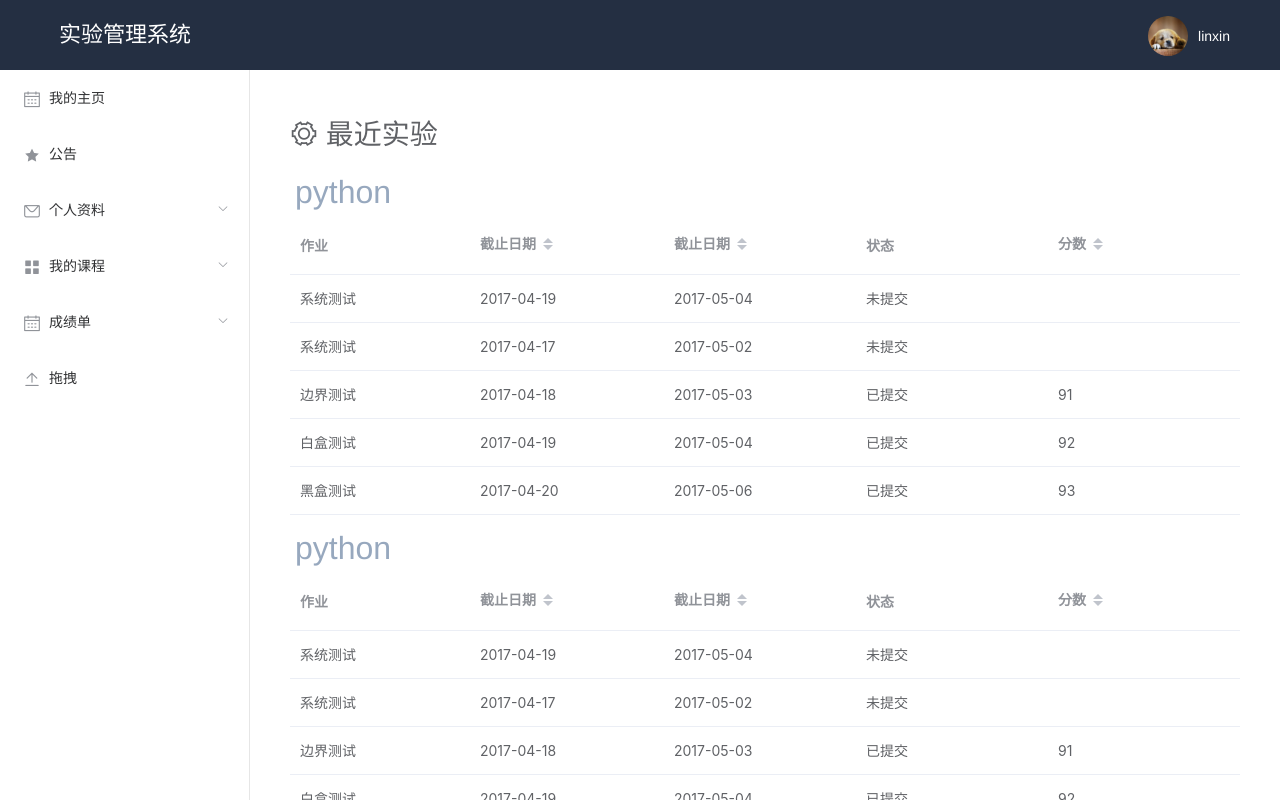
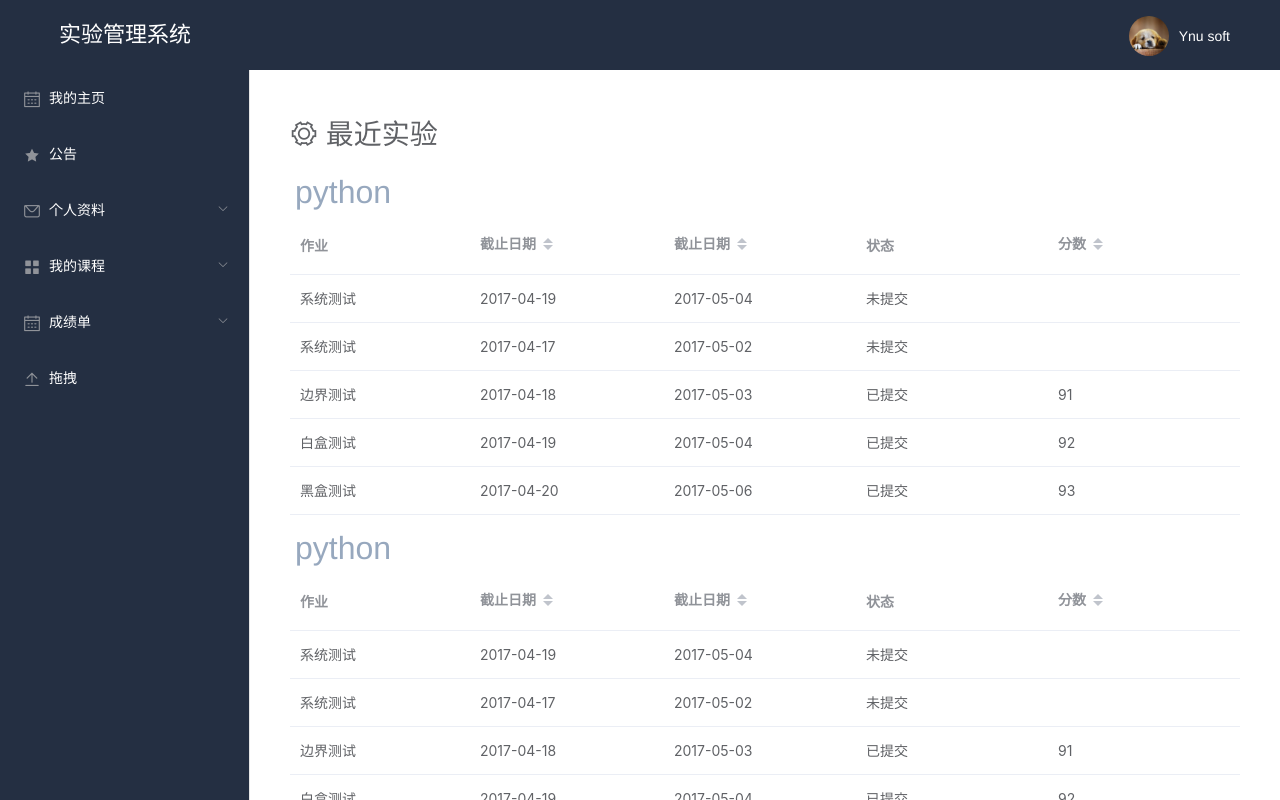
Before and after one commit to fwgood/LabSystem, a Vue app in the folder Web/: page /#/readme in a window 1280 px wide. Built offline with nearby package versions, Linux system fonts and the light colour scheme.

Commit message:
持久登录

```diff
--- a/Web/src/components/common/Header.vue
+++ b/Web/src/components/common/Header.vue
@@ -18,12 +18,12 @@
 export default {
   data() {
     return {
-      name: 'linxin'
+      name: 'Ynu soft'
     }
   },
   computed: {
     username() {
-      let username = localStorage.getItem('ms_username')
+      let username = this.$store.getters.getUsername
       return username || this.name
     }
   },
--- a/Web/src/components/common/Sidebar.vue
+++ b/Web/src/components/common/Sidebar.vue
@@ -1,16 +1,18 @@
 <template>
     <div class="sidebar">
-        <el-menu :default-active="onRoutes" class="el-menu-vertical-demo" @open="handle" theme="dark" unique-opened router>
+        <el-menu :default-active="onRoutes" class="el-menu-vertical-demo" @open="handle"       background-color="#242f42"
+      text-color="#fff"
+      active-text-color="#ffd04b" unique-opened router>
             <template v-for="item in items">
                 <template v-if="item.subs">
-                    <el-submenu :index="item.index">
+                    <el-submenu :index="item.index" :key="item">
                         <template slot="title"><i :class="item.icon"></i>{{ item.title }}</template>
                         <el-menu-item v-for="(subItem,i) in item.subs" :key="i" :index="subItem.index">{{ subItem.title }}
                         </el-menu-item>
                     </el-submenu>
                 </template>
                 <template v-else>
-                    <el-menu-item :index="item.index">
+                    <el-menu-item :index="item.index" :key="item">
                         <i :class="item.icon"></i>{{ item.title }}
                     </el-menu-item>
                 </template>
--- a/Web/src/store/getters.js
+++ b/Web/src/store/getters.js
@@ -1,8 +1,8 @@
 export default {
-  getUsername (state) {
-    return state.username
+  getUsername(state) {
+    return state.username || window.localStorage.getItem('username')
   },
-  getToken (state) {
-    return state.token
+  getToken(state) {
+    return state.token || window.localStorage.getItem('token')
   }
 }
--- a/Web/src/store/mutations.js
+++ b/Web/src/store/mutations.js
@@ -1,8 +1,10 @@
 export default {
   SET_USERNAME: (state, username) => {
     state.username = username
+    window.localStorage.setItem('username', username)
   },
   SET_TOKEN: (state, token) => {
     state.token = token
+    window.localStorage.setItem('token', token)
   }
 }
```
